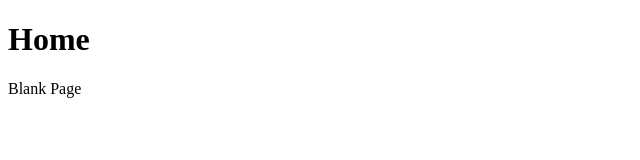
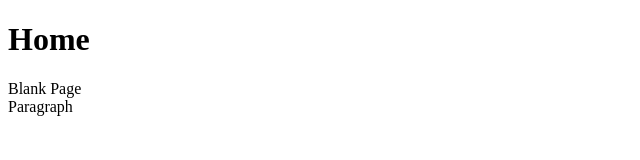
Before and after one commit to Tasnim328/abcd, a plain HTML site: page about.html in a window 1280 px wide. Shown: the full height of the page, 0-640 px from the left. Drawn offline with Linux system fonts and the light colour scheme.

Commit message:
add paragraph in about.html

```diff
--- a/about.html
+++ b/about.html
@@ -11,5 +11,6 @@
     </div>
     <div> Blank Page
 </div>
+<div>Paragraph </div>
 </body>
 </html>
```
